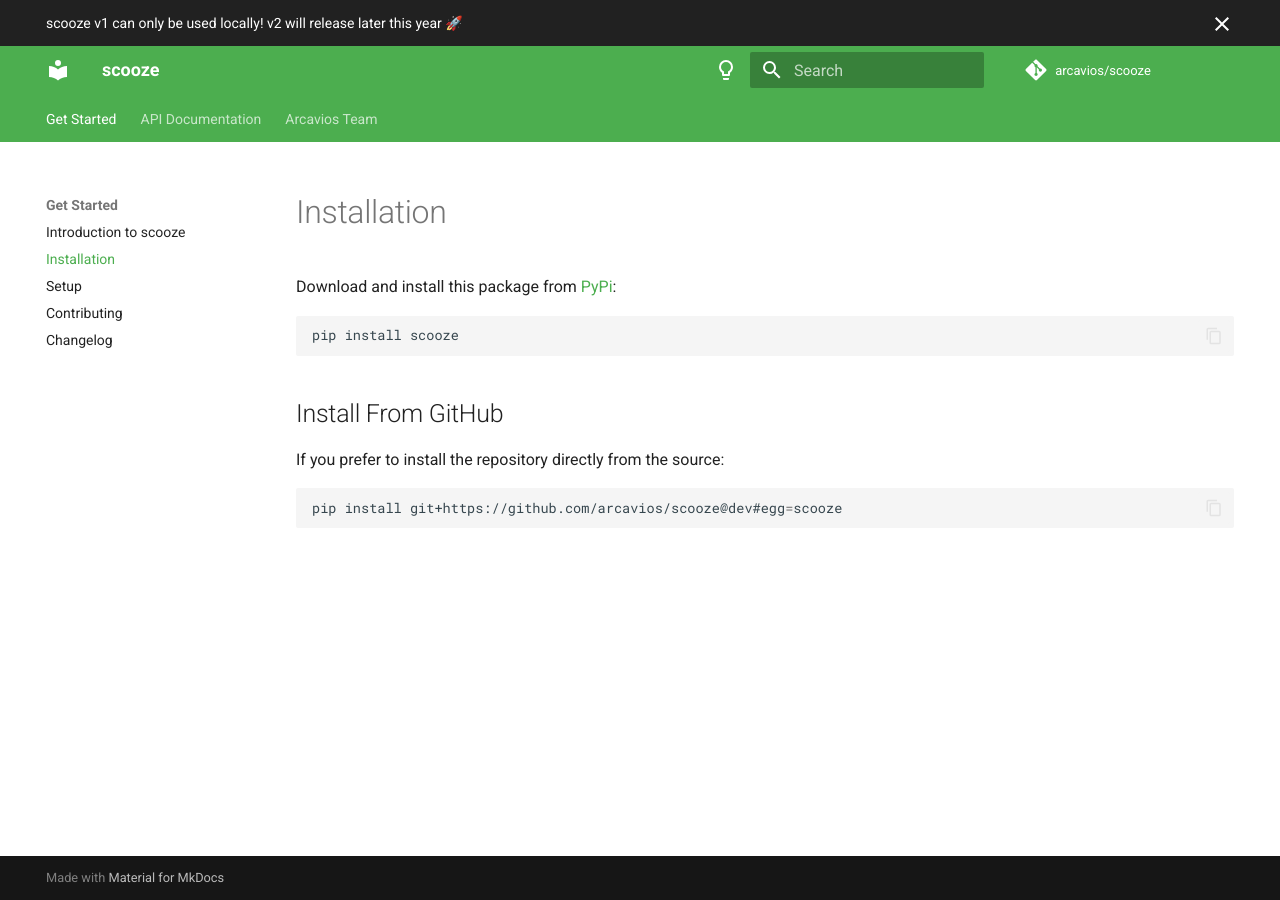
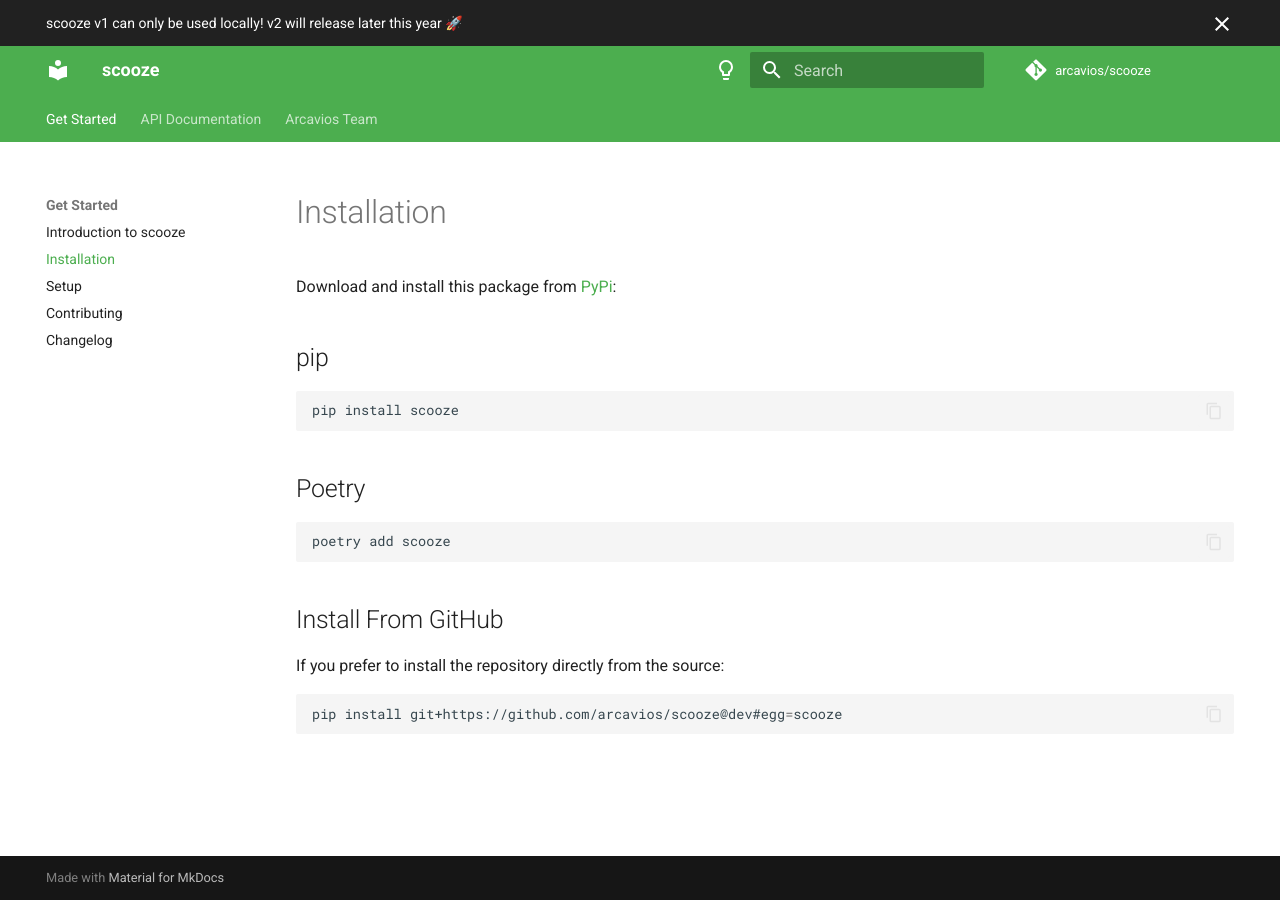
Before and after one commit to arcavios/scooze, an MkDocs documentation site: the page built from docs/installation.md, in a window 1280 px wide. Built offline with MkDocs 1.6.1 and Material for MkDocs 9.7.7, drawn with Linux system fonts in a browser that asks for light colours; comment, search, counter and statistics services are not loaded.

Commit message:
add poetry installation instructions.

````diff
--- a/docs/installation.md
+++ b/docs/installation.md
@@ -4,8 +4,16 @@
 
 Download and install this package from [PyPi](https://pypi.org/project/scooze/):
 
+## pip
+
 ``` shell
 pip install scooze
+```
+
+## Poetry
+
+``` shell
+poetry add scooze
 ```
 
 ## Install From GitHub
````
